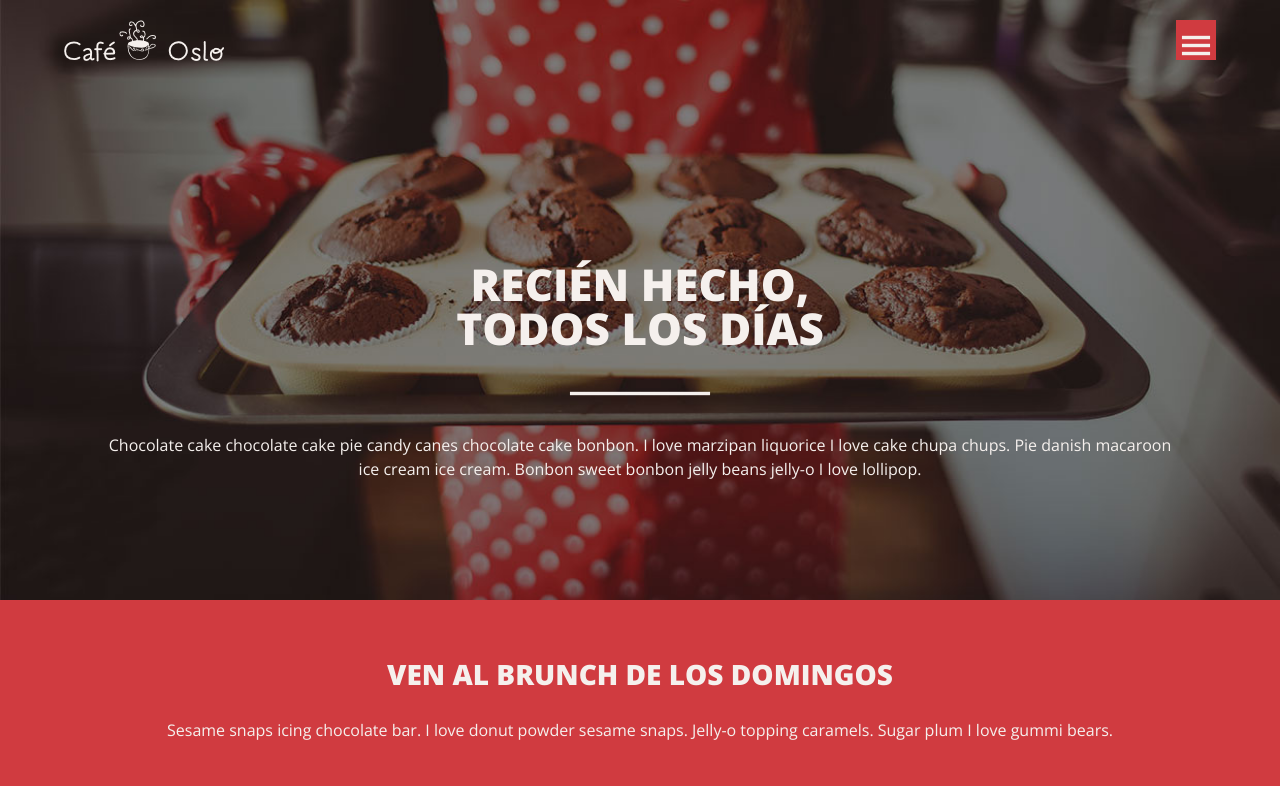
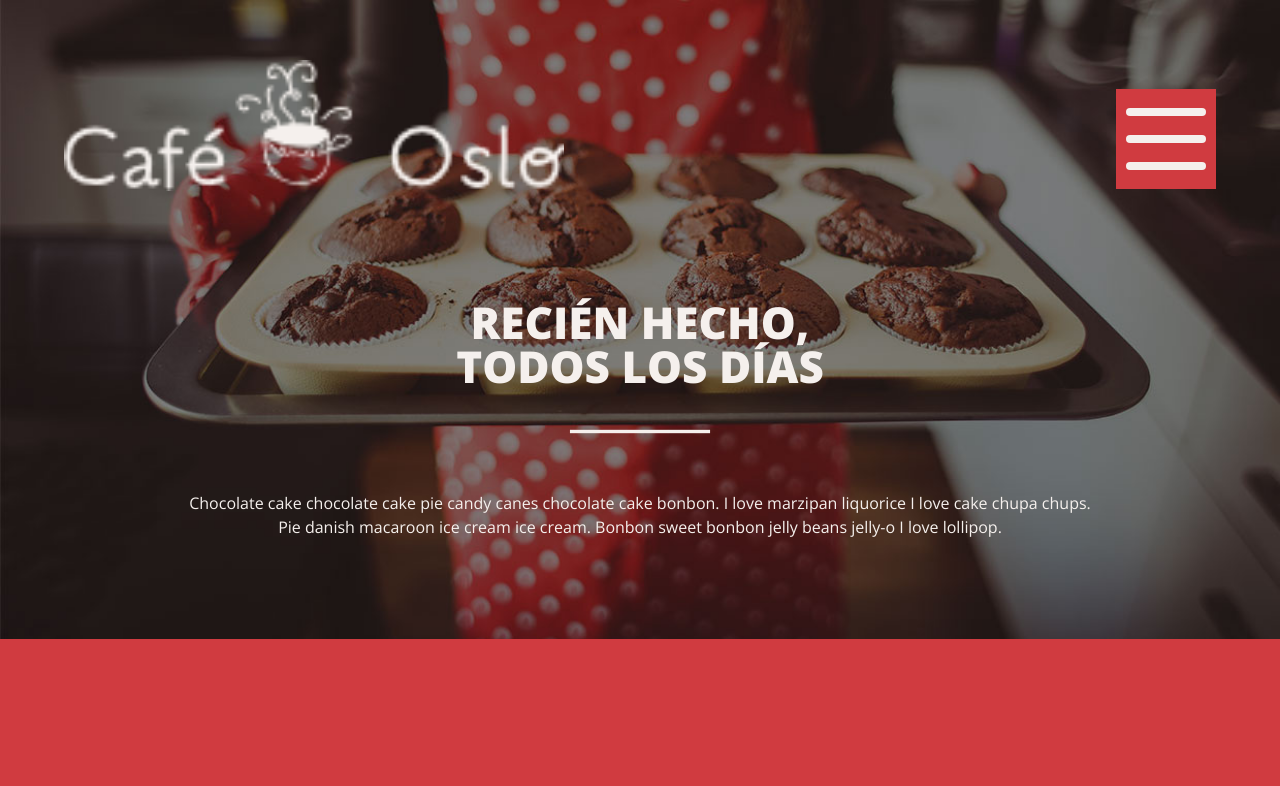
Before and after one commit to reinaldo017/cafeoslo, a plain HTML site: page index.html in a window 1280 px wide. Shown: the top 786 px of the page. Drawn offline with nearby package versions, Linux system fonts and the light colour scheme.

Commit message:
Corregido problema de márgenes y padding en las primeras secciones

```diff
--- a/estilos.css
+++ b/estilos.css
@@ -17,6 +17,7 @@ h2{
     font-size: 28px;
     font-weight: 800;
     text-align: center;
+    padding: 0px 140px;
 }
 
 h3{
@@ -29,7 +30,7 @@ p{
     font-size: 16px;
     text-align: center;
     line-height: 1.5;
-    margin-top: 30px;
+    margin-top: 60px
 }
 
 nav{
@@ -47,8 +48,9 @@ nav{
 }
 
 .seccion-principal .caja-de-texto{
-    margin: 15% 8%;
+    margin: 100px 180px 0px;
     padding: 0;
+    padding-bottom: 100px;
 }
 
 #separador{
@@ -59,9 +61,9 @@ nav{
 header{
     display: block;
     width: 90%;
-    height: 70px;
+    height: 200px;
     margin: 0 auto;
-    padding-top: 20px;
+    padding-top: 60px;
 }
 
 #logo{
@@ -69,22 +71,36 @@ header{
     float: left;
 }
 
+#logo img{
+    width: 500px;
+    height: auto;
+}
+
 #nav-burger{
     display: block;
     float: right;
     background-color: #d03b40;
     color: #f5f0ed;
-    width: 40px;
-    height: 40px;
+    width: 100px;
+    height: 100px;
     line-height: 0.28;
+    margin-top: 29px;
 
+}
+
+.nav-linea{
+    width: 80%;
+    height: 8px;
+    background-color: #f5f0ed;
+    margin: 19px auto;
+    border-radius: 15px;
 }
 
 /*Sección Ven al Brunch*/
 .seccion-brunch{
     background-color: #d03b40;
     color: #f5f0ed;
-    min-height: 300px;
+    min-height: 700px;
 }
 
 
@@ -92,13 +108,13 @@ header{
 .seccion-fiestas{
     background-color: #ded6c0;
     color: #d03b40;
-    min-height: 300px;
+    min-height: 700px;
 }
 /*Cajas de las dos secciones anteriores*/
 .caja-de-texto{
     margin-top: 0;
     margin-bottom: 0;
-    padding: 60px 25px;
+    padding: 150px 70px;
 }
 
 /*Sección ven a Desayunar*/
--- a/index.html
+++ b/index.html
@@ -15,9 +15,9 @@
                     <img src="./Imágenes/Logo.png" alt="Logo de Café Oslo">
                 </div>
                 <div id="nav-burger">
-                    <h2>__</h2>
-                    <h2>__</h2>
-                    <h2>__</h2>
+                    <div class="nav-linea"></div>
+                    <div class="nav-linea"></div>
+                    <div class="nav-linea"></div>
                 </div>
                 <nav>
                     <ul>
```
